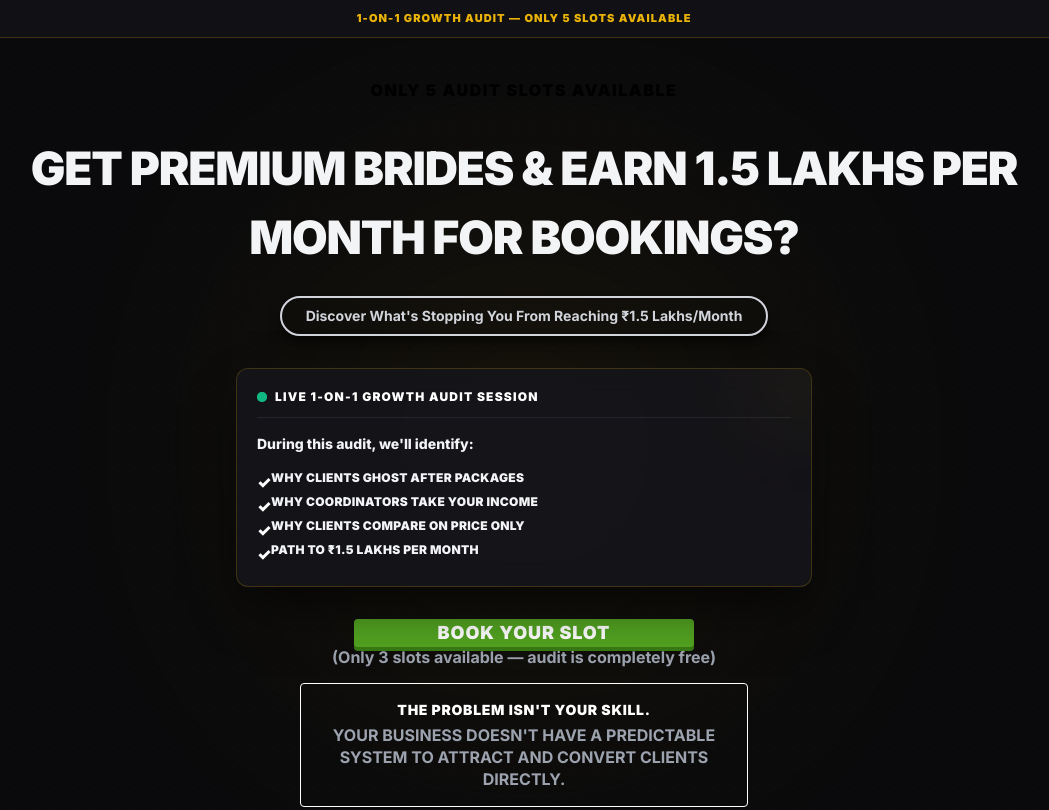
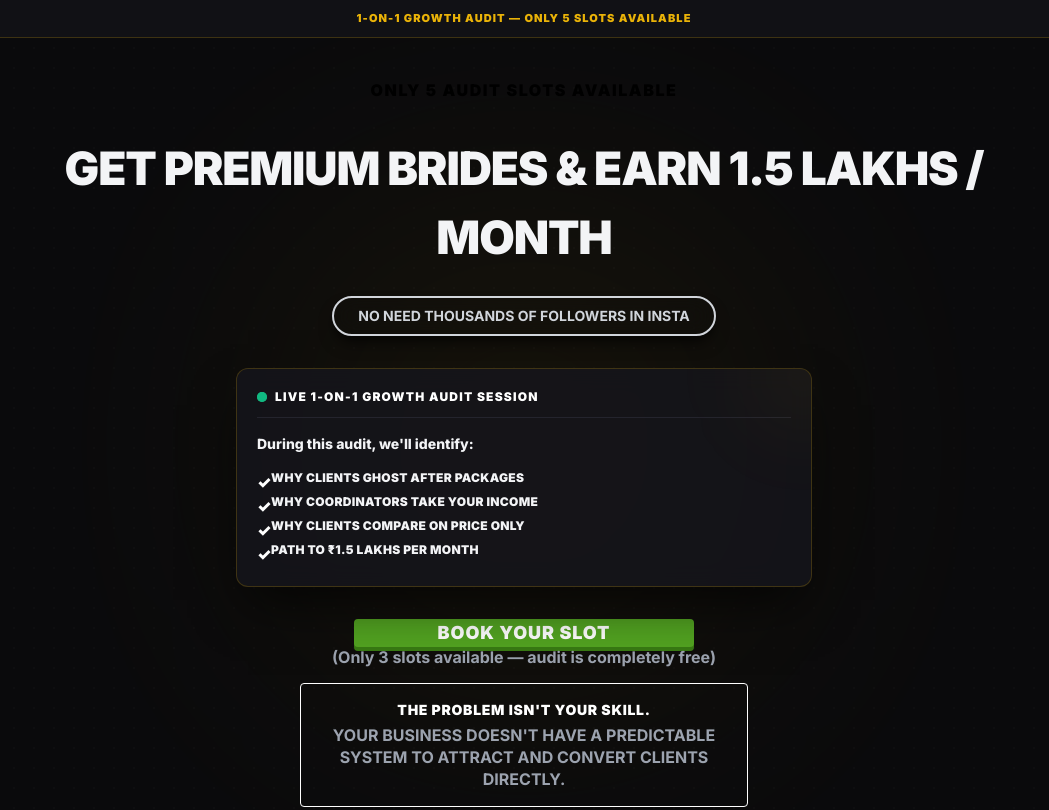
Before and after one commit to Sripathi-sys/makeup, a website: page index.html in a window 1280 px wide. Shown: the top 810 px of the page, without its empty margins (116-1165 px from the left). Drawn offline with nearby package versions, Linux system fonts and the light colour scheme.

Commit message:
change head

```diff
--- a/index.html
+++ b/index.html
@@ -364,13 +364,15 @@
 
       <!-- Headline -->
       <h1 class="aos fade-up font-sans font-black leading-\[1\.15\] text-white uppercase tracking-tight mb-6 text-hero" style="font-size:clamp(1.375rem,5vw,2.875rem)">
-        GET PREMIUM BRIDES &amp; EARN 1.5 LAKHS PER MONTH <span class="text-\[\#EAB308\]">FOR BOOKINGS?</span>
+        GET PREMIUM BRIDES &amp;
+  <span class="text-green-500">EARN 1.5 LAKHS / MONTH</span>
+
       </h1>
 
       <!-- Sub-headline pill -->
       <div class="aos fade-up flex justify-center mb-8" style="--aos-delay:100ms">
         <div class="flex items-center text-gray-300 font-bold text-sm bg-\[\#121216\] border-2 border-\[\#24242D\] px-6 py-2 rounded-full shadow-lg" style="backdrop-filter:blur(12px)">
-          Discover What's Stopping You From Reaching ₹1.5 Lakhs/Month
+      NO NEED THOUSANDS OF FOLLOWERS IN INSTA
         </div>
       </div>
 
```
